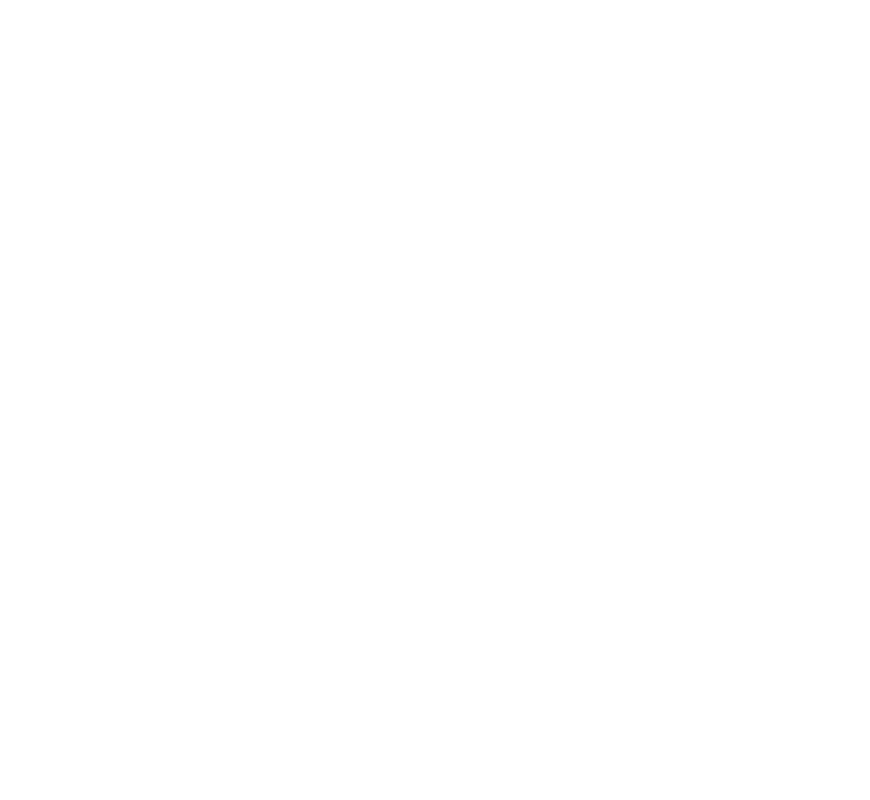
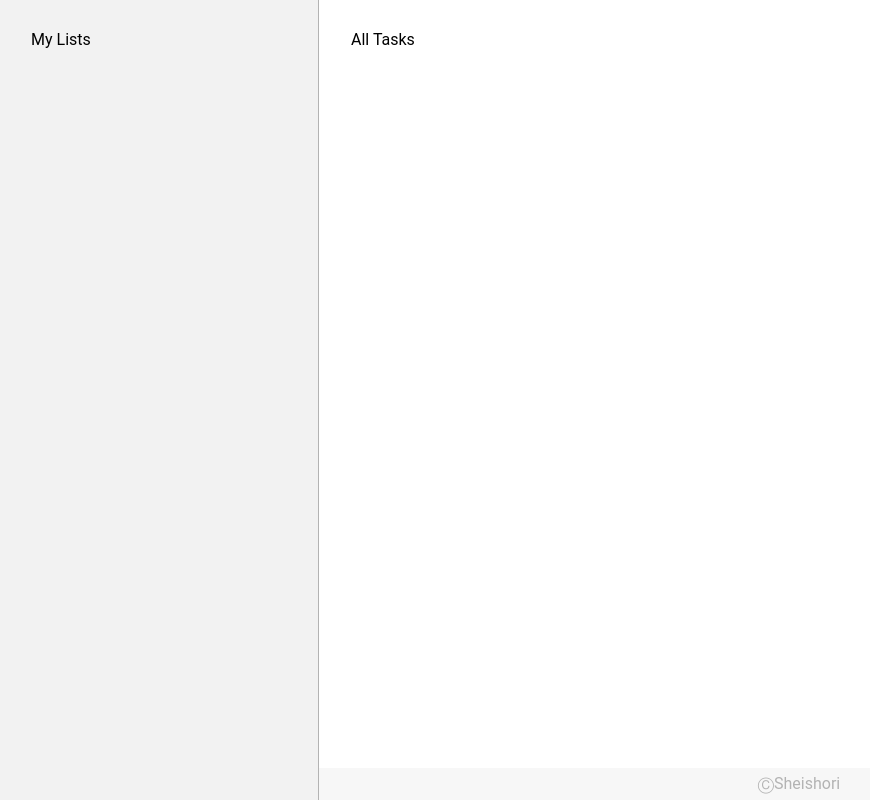
Before and after one commit to Sheishori/todo-list, a website built with webpack: page dist/index.html in a window 1280 px wide. Shown: the whole page, without its empty margins (1-871 px from the left). Built offline with nearby package versions, Linux system fonts and the light colour scheme.

Commit message:
Set up basic layout

```diff
--- a/dist/index.html
+++ b/dist/index.html
@@ -5,9 +5,16 @@
 	<meta http-equiv="X-UA-Compatible" content="IE=edge">
 	<meta name="viewport" content="width=device-width, initial-scale=1.0">
 	<title>To-do List</title>
+	<link rel="stylesheet" href="styles.css">
 	<script src="main.js" defer></script>
 </head>
 <body>
-	<div id="content"></div>
+	<div id="sidebar">
+		<h1>My Lists</h1>
+	</div>
+	<main>
+		<h2>All Tasks</h2>
+	</main>
+	<footer>ⒸSheishori</footer>
 </body>
 </html>
--- /dev/null
+++ b/dist/styles.css
@@ -0,0 +1,80 @@
+/* http://meyerweb.com/eric/tools/css/reset/
+   v2.0 | 20110126
+   License: none (public domain)
+*/
+
+html {
+  box-sizing: border-box;
+}
+
+*, *:before, *:after {
+  box-sizing: inherit;
+}
+
+html, body, div, span, applet, object, iframe,
+h1, h2, h3, h4, h5, h6, p, blockquote, pre,
+a, abbr, acronym, address, big, cite, code,
+del, dfn, em, img, ins, kbd, q, s, samp,
+small, strike, strong, sub, sup, tt, var,
+b, u, i, center,
+dl, dt, dd, ol, ul, li,
+fieldset, form, label, legend,
+table, caption, tbody, tfoot, thead, tr, th, td,
+article, aside, canvas, details, embed,
+figure, figcaption, footer, header, hgroup,
+menu, nav, output, ruby, section, summary,
+time, mark, audio, video {
+	margin: 0;
+	padding: 0;
+	border: 0;
+	font-size: 100%;
+	font: inherit;
+	vertical-align: baseline;
+}
+
+/* HTML5 display-role reset for older browsers */
+article, aside, details, figcaption, figure,
+footer, header, hgroup, menu, nav, section {
+	display: block;
+}
+
+body {
+	min-height: 100vh;
+	line-height: 1;
+	display: grid;
+	grid-template-columns: 1fr 3fr;
+  grid-template-rows: 1fr auto;
+	grid-template-areas:
+		"sidebar main"
+		"sidebar footer";
+	font-family: Roboto, sans-serif;
+}
+
+ol, ul {
+	list-style: none;
+}
+
+table {
+	border-collapse: collapse;
+	border-spacing: 0;
+}
+
+#sidebar {
+	grid-area: sidebar;
+	background-color: hsl(0, 0%, 95%);
+	border-right: 0.1rem solid hsl(0, 0%, 70%);
+	padding: 2rem;
+}
+
+main {
+	grid-area: main;
+	padding: 2rem;
+}
+
+footer {
+	grid-area: footer;
+	text-align: center;
+	color: hsl(0, 0%, 70%);
+	background-color: hsl(0, 0%, 97%);
+	padding: 0.5rem;
+}
```
